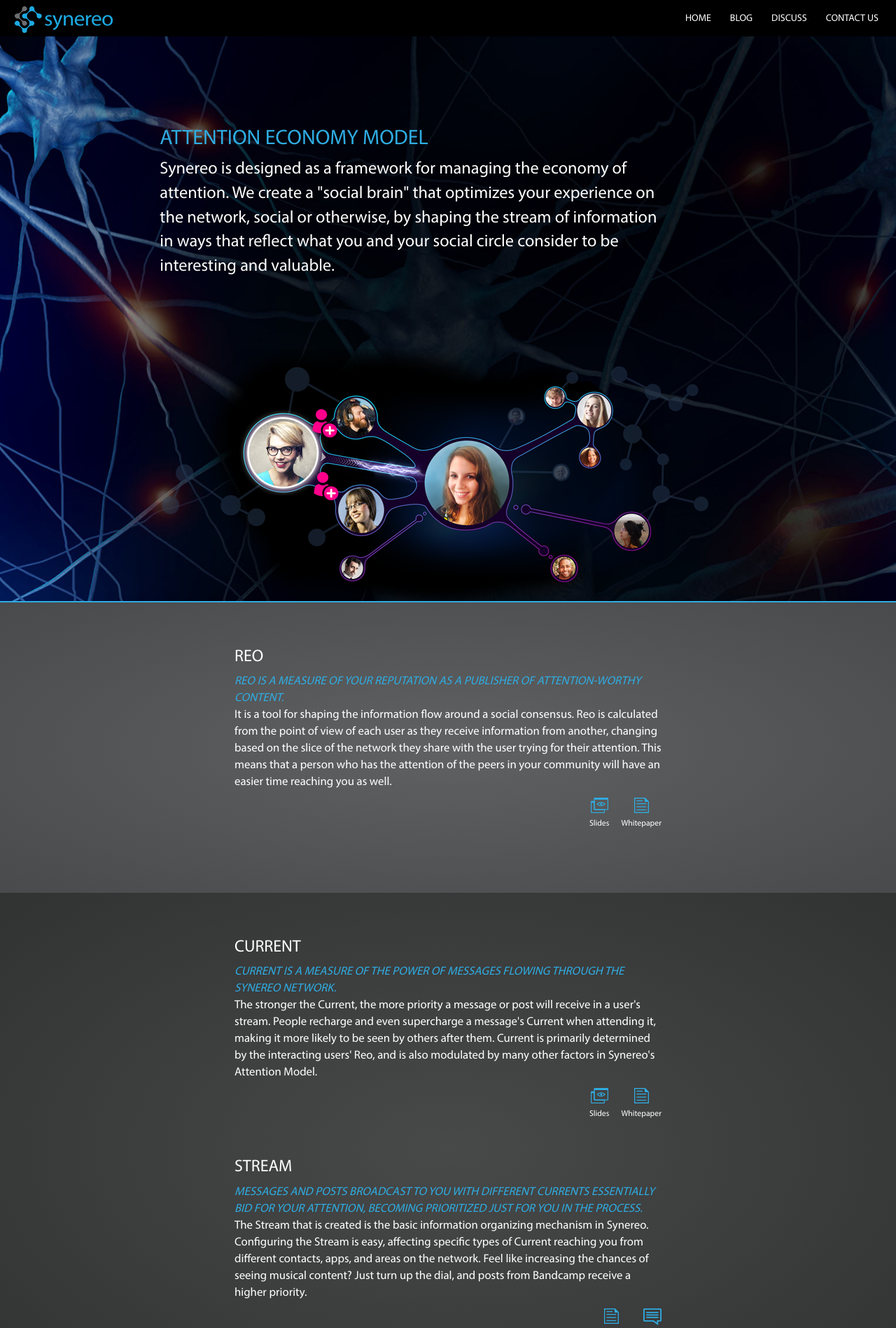
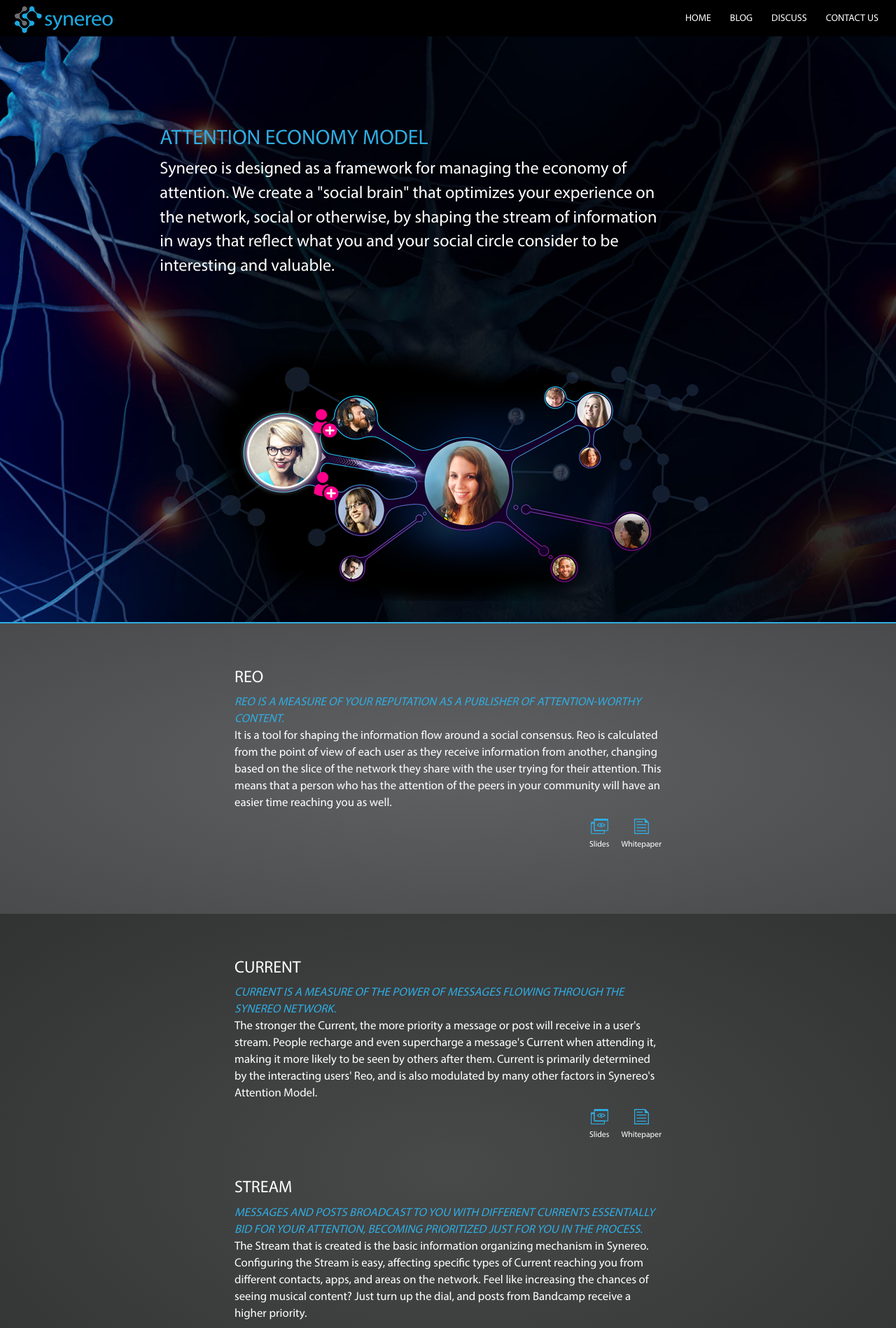
Before and after one commit to synereo/synereo.github.io, a Jekyll site: the page built from learn-more/index.html, in a window 1280 px wide. Shown: the top 1898 px of the page at 70% size. Built offline with Jekyll 4.4.1, drawn with Linux system fonts in a browser that asks for light colours; nearby versions of some CDN libraries.

Commit message:
More infographics bottom  margin

```diff
--- a/_sass/_learn-more.scss
+++ b/_sass/_learn-more.scss
@@ -155,6 +155,7 @@
         }
         div.infographics {
             text-align: center;
+            margin-bottom: 30px;
         }
     }
 
@@ -203,6 +204,7 @@
         }
         div.infographics {
             text-align: center;
+            margin-bottom: 30px;
         }
     }
 
```
